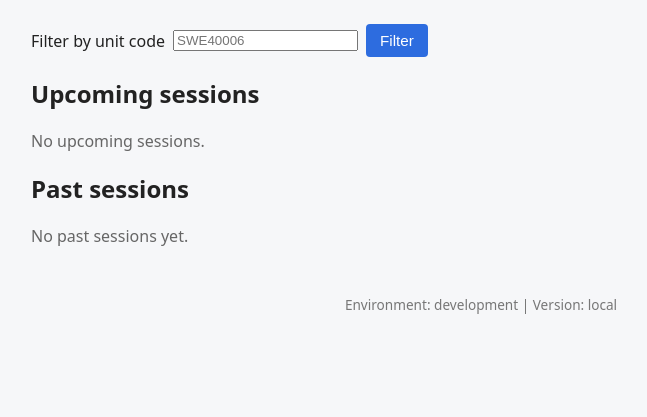
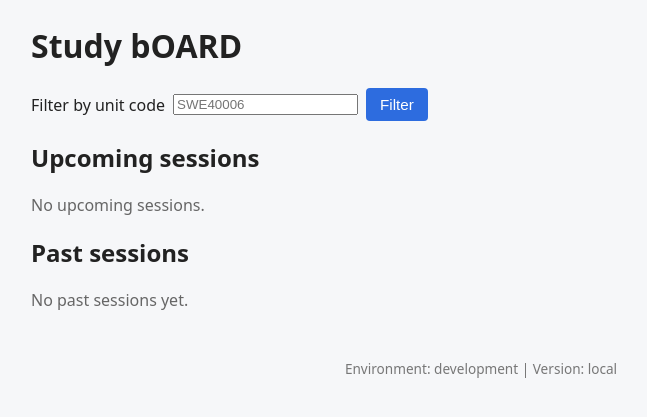
Before and after one commit to QIZHAO333/swe40006-project, a Flask app: page / in a window 1280 px wide. Shown: the part 60-477 px from the top of the page, without its empty margins (159-806 px from the left). Run offline with Flask 3, Linux system fonts and the light colour scheme; data that the repository does not hold is empty; some libraries are stand-ins or nearby versions.

Commit message:
Update header in index.html

```diff
--- a/templates/index.html
+++ b/templates/index.html
@@ -30,7 +30,7 @@
 
 {% block content %}
 
-
+<h1>Study bOARD</h1>
 <form method="get" class="filter">
   <label for="unit">Filter by unit code</label>
   <input id="unit" name="unit" value="{{ unit }}" placeholder="SWE40006">
```
